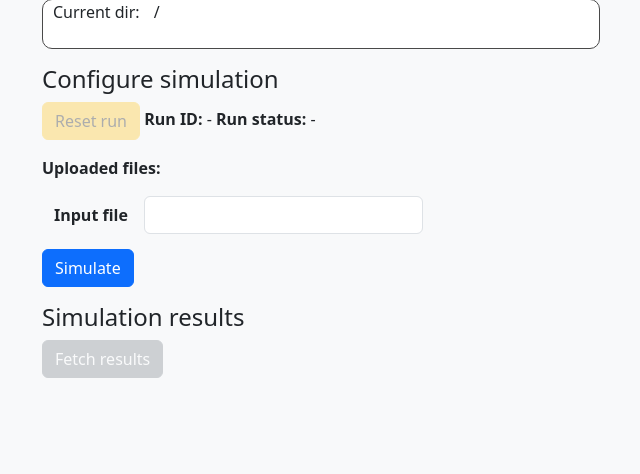
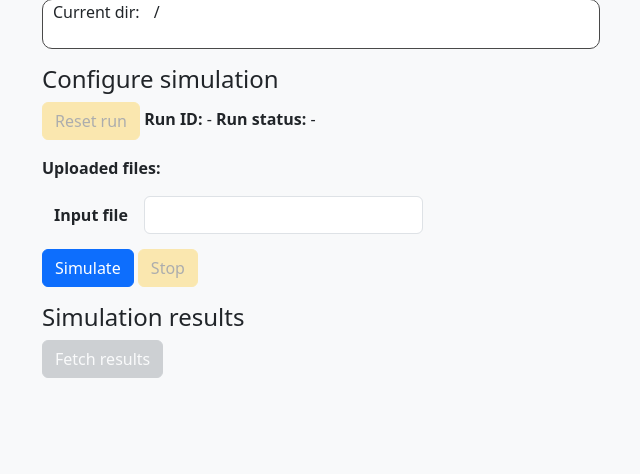
Before and after one commit to QuaSi-Software/simon, a Flask app: page / in a window 1280 px wide. Shown: the part 266-740 px from the top of the page, without its empty margins (40-680 px from the left). Run offline with Flask 3, Linux system fonts and the light colour scheme; lists and menus that the app fills with data are empty.

Commit message:
Implement button to stop the simulation while it is running.

```diff
--- a/webapp/simon_webapp/static/main.js
+++ b/webapp/simon_webapp/static/main.js
@@ -85,9 +85,9 @@ function clear_results() {
 }
 
 function reset_run() {
+    stop_simulation()
     clear_results()
     clear_errors()
-    stop_polling()
     sessionStorage.removeItem("run_id")
     sessionStorage.removeItem("run_status")
     sessionStorage.removeItem("uploaded_files")
@@ -109,6 +109,13 @@ function stop_polling() {
     if (run_status["interval_id"]) {
         clearInterval(run_status["interval_id"]);
     }
+}
+
+function stop_simulation() {
+    stop_polling()
+    by_id("run-status").innerText = "stopped"
+    by_id("submit-simulate").removeAttribute("disabled")
+    by_id("stop-simulation").setAttribute("disabled", "")
 }
 
 async function create_results_element(type, response) {
@@ -153,6 +160,8 @@ async function fetch_results(run_id) {
     by_id("fetch-results").removeAttribute("disabled")
     by_id("results-tabs-control").classList.remove("hidden")
     by_id("results-tabs-container").classList.remove("hidden")
+    by_id("submit-simulate").removeAttribute("disabled")
+    by_id("stop-simulation").setAttribute("disabled", "")
 }
 
 async function check_status(run_id) {
@@ -340,6 +349,8 @@ async function start_simulation_from_form(form_element) {
     run_status["status"] = "waiting"
     sessionStorage.setItem("run_status", "waiting")
     by_id('run-status').innerText = "waiting"
+    by_id("submit-simulate").setAttribute("disabled", "")
+    by_id("stop-simulation").removeAttribute("disabled")
 }
 
 function main() {
@@ -348,11 +359,12 @@ function main() {
         event.preventDefault()
         start_simulation_from_form(this)
     }
-
+    document.getElementById("stop-simulation").onclick = async function(event) {
+        stop_simulation()
+    }
     document.getElementById("fetch-results").onclick = async function(event) {
         fetch_results(by_id('run-id').innerText)
     }
-
     document.getElementById("reset-run").onclick = async function(event) {
         reset_run()
     }
--- a/webapp/simon_webapp/static/style.css
+++ b/webapp/simon_webapp/static/style.css
@@ -85,7 +85,12 @@ label[for="config-file-selection"] {
 }
 
 #submit-simulate {
-    display: block;
+    display: inline-block;
+    margin-top: 15px;
+}
+
+#stop-simulation {
+    display: inline-block;
     margin-top: 15px;
 }
 
--- a/webapp/simon_webapp/templates/index.html
+++ b/webapp/simon_webapp/templates/index.html
@@ -52,9 +52,10 @@
         <form id="parameters-form" action="" method="POST" enctype="multipart/form-data">
           <div class="form-group">
             <label for="config-file-selection" class="bold">Input file</label>
-            <select id="config-file-selection" name="config_file_selection" class="form-control w-25">
-            </select>
+            <select id="config-file-selection" name="config_file_selection" class="form-control w-25"></select>
+            <br/>
             <input id="submit-simulate" class="btn btn-primary" type="submit" value="Simulate">
+            <button id="stop-simulation" class="btn btn-warning" disabled>Stop</button>
           </div>
         </form>
       </p>
```
